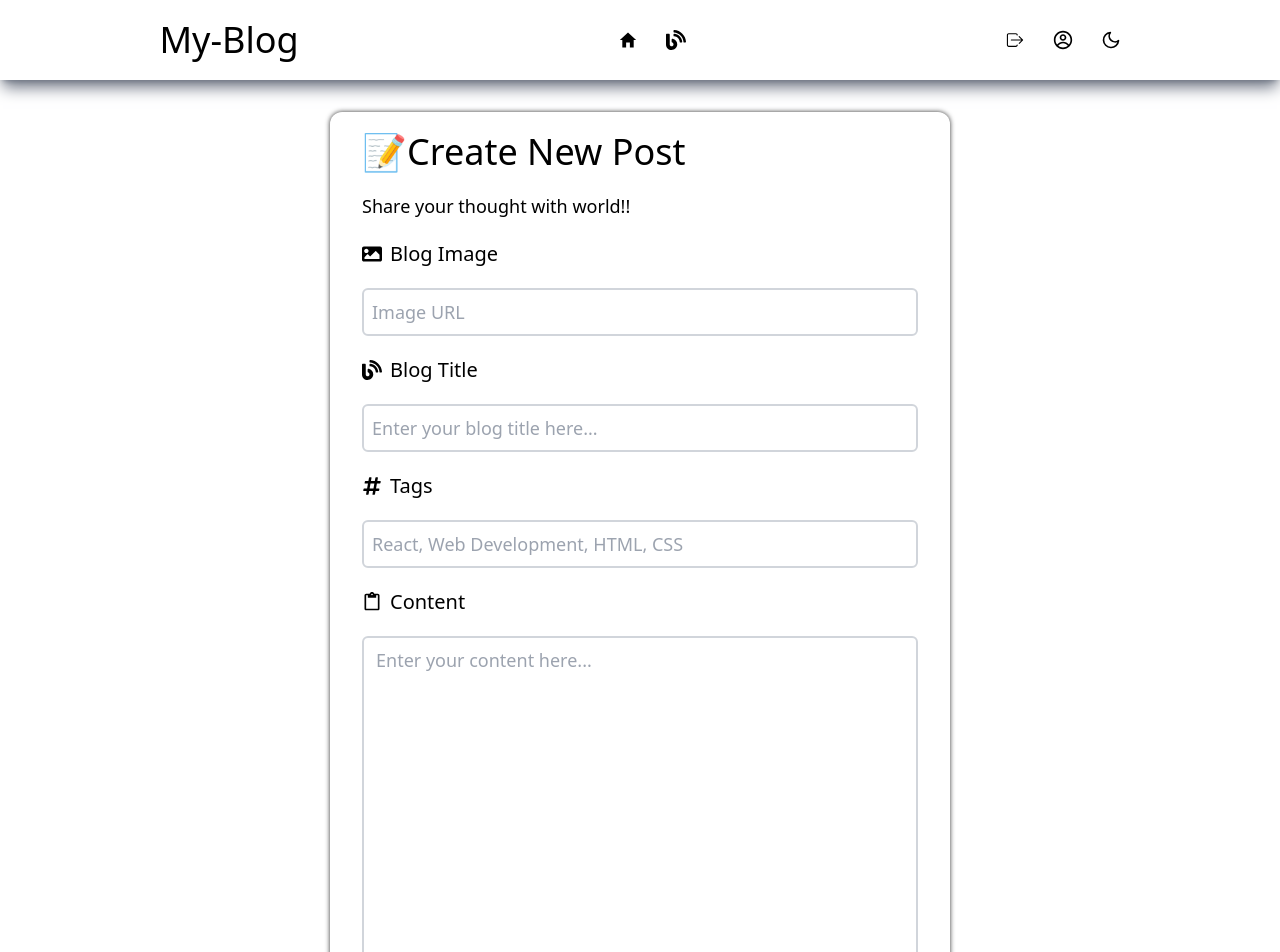
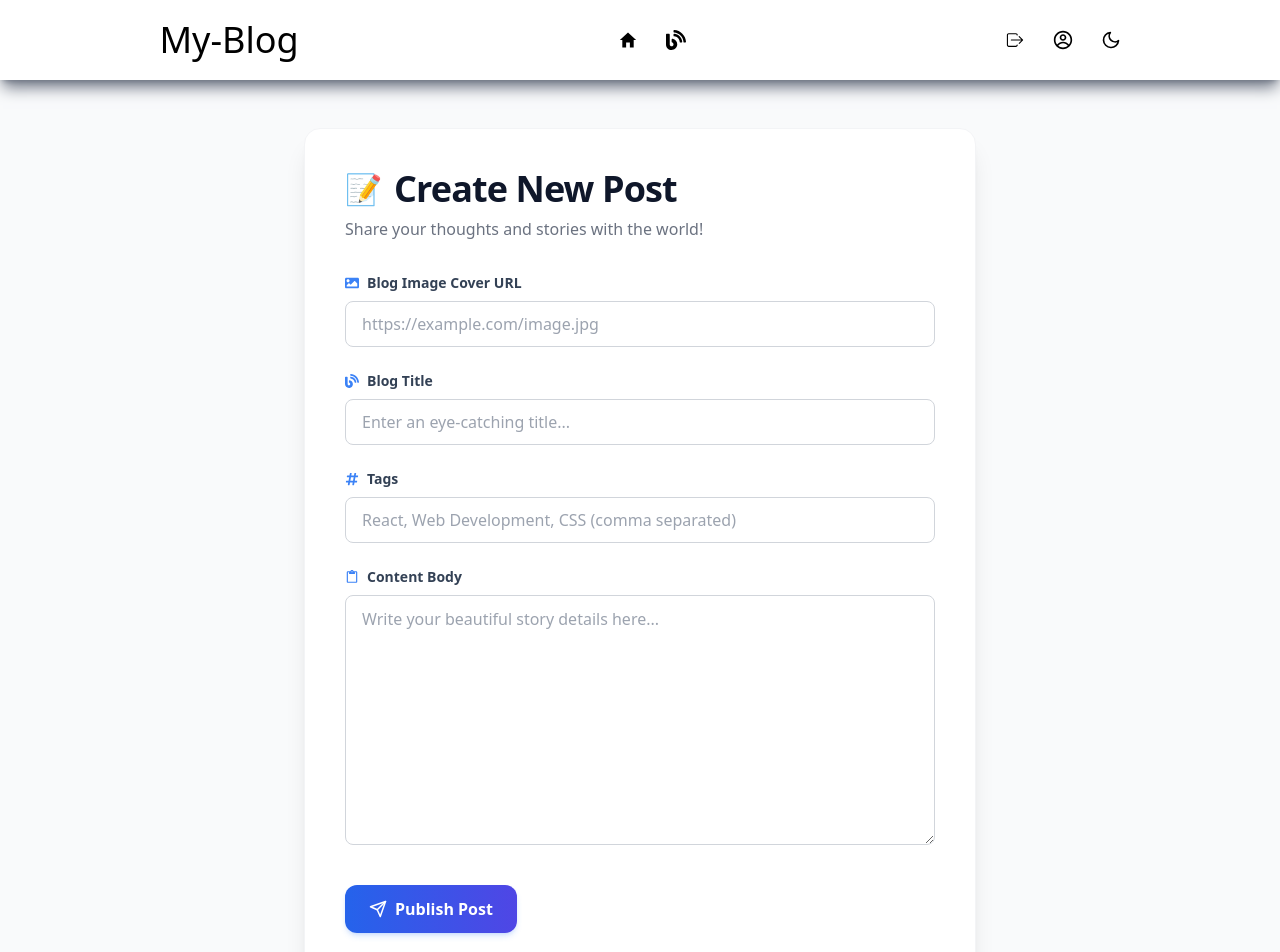
Before and after one commit to prateek205/blog-app, a React (Vite) app: page /blog in a window 1280 px wide. Shown: the top 952 px of the page. Built offline with nearby package versions, Linux system fonts and the light colour scheme; data requests are answered from the project's data file; sample sign-in values are in the browser's storage.

Commit message:
update Blog.jsx

```diff
--- a/src/pages/Blog.jsx
+++ b/src/pages/Blog.jsx
@@ -9,66 +9,97 @@ const Blog = () => {
   const { formData, handleSubmit, handleChange } = MyBlogContext();
 
   return (
-    <section className="h-full px-5 py-8 bg-white text-black dark:bg-gray-900 dark:text-white duration-300">
-      <div className=" rounded-xl m-auto shadow-[0_0_5px_rgb(50,50,50)] flex flex-col gap-5 w-1/2 h-6/5 py-5 px-8 dark:shadow-[0_0_10px_rgb(250,250,250)]">
-        <div className="flex items-start gap-5 flex-col  text-4xl">
-          <div className="flex">
+    <section className="min-h-screen px-4 py-12 bg-gray-50 text-slate-900 dark:bg-gray-900 dark:text-gray-100 transition-colors duration-300 flex items-center justify-center">
+      <div className="w-full max-w-2xl bg-white dark:bg-gray-800 rounded-2xl border border-gray-100 dark:border-gray-700/50 p-6 sm:p-10 shadow-xl transition-all duration-300">
+        {/* Form Heading Section */}
+        <div className="flex flex-col gap-2 mb-8">
+          <div className="flex items-center gap-3">
+            <span className="text-3xl" role="img" aria-label="memo">
               📝
-            <h1 className="text-4xl">Create New Post</h1>
+            </span>
+            <h1 className="text-3xl sm:text-4xl font-extrabold tracking-tight text-slate-900 dark:text-white">
+              Create New Post
+            </h1>
           </div>
-          <p className="text-lg">Share your thought with world!!</p>
+          <p className="text-sm sm:text-base text-gray-500 dark:text-gray-400">
+            Share your thoughts and stories with the world!
+          </p>
         </div>
-        <form onSubmit={handleSubmit} className="flex flex-col gap-5">
-          <label className="text-xl flex items-center gap-2">
-            <FaImage />
-            Blog Image
+
+        {/* Post Form */}
+        <form onSubmit={handleSubmit} className="flex flex-col gap-6">
+          {/* Image URL Input */}
+          <div className="flex flex-col gap-2">
+            <label className="text-sm font-semibold flex items-center gap-2 text-slate-700 dark:text-gray-300">
+              <FaImage className="text-blue-500" />
+              Blog Image Cover URL
             </label>
             <input
-            className="text-lg py-2 px-2 outline-none bg-transparent border-2 border-gray-300 dark:border-2 dark:border-gray-600 rounded-md"
-            type="text"
-            placeholder="Image URL"
+              className="text-base py-2.5 px-4 outline-none bg-transparent border border-gray-300 dark:border-gray-600 rounded-lg focus:ring-2 focus:ring-blue-500/50 focus:border-blue-500 transition-all"
+              type="url"
+              placeholder="https://example.com/image.jpg"
               name="image"
               value={formData.image}
               onChange={handleChange}
             />
-          <label className="text-xl flex items-center gap-2">
-            <FaBlog />
+          </div>
+
+          {/* Title Input */}
+          <div className="flex flex-col gap-2">
+            <label className="text-sm font-semibold flex items-center gap-2 text-slate-700 dark:text-gray-300">
+              <FaBlog className="text-blue-500" />
               Blog Title
             </label>
             <input
-            className="text-lg py-2 px-2 outline-none bg-transparent border-2 border-gray-300 dark:border-2 dark:border-gray-600 rounded-md"
+              className="text-base py-2.5 px-4 outline-none bg-transparent border border-gray-300 dark:border-gray-600 rounded-lg focus:ring-2 focus:ring-blue-500/50 focus:border-blue-500 transition-all font-medium"
               type="text"
-            placeholder="Enter your blog title here..."
+              placeholder="Enter an eye-catching title..."
               name="title"
               value={formData.title}
               onChange={handleChange}
+              required
             />
-          <label className="text-xl flex items-center gap-2">
-            <FaHashtag /> Tags
+          </div>
+
+          {/* Tags Input */}
+          <div className="flex flex-col gap-2">
+            <label className="text-sm font-semibold flex items-center gap-2 text-slate-700 dark:text-gray-300">
+              <FaHashtag className="text-blue-500" />
+              Tags
             </label>
             <input
-            className="text-lg py-2 px-2 outline-none bg-transparent border-2 border-gray-300 dark:border-2 dark:border-gray-600 rounded-md"
+              className="text-base py-2.5 px-4 outline-none bg-transparent border border-gray-300 dark:border-gray-600 rounded-lg focus:ring-2 focus:ring-blue-500/50 focus:border-blue-500 transition-all"
               type="text"
-            placeholder="React, Web Development, HTML, CSS"
+              placeholder="React, Web Development, CSS (comma separated)"
               name="tags"
               value={formData.tags}
               onChange={handleChange}
             />
-          <label className="text-xl flex items-center gap-2">
-            <MdContentPaste /> Content
+          </div>
+
+          {/* Content Textarea */}
+          <div className="flex flex-col gap-2">
+            <label className="text-sm font-semibold flex items-center gap-2 text-slate-700 dark:text-gray-300">
+              <MdContentPaste className="text-blue-500" />
+              Content Body
             </label>
             <textarea
-            className="text-lg py-2 px-3 outline-none bg-transparent border-2 border-gray-300 dark:border-2 dark:border-gray-600 rounded-md"
-            cols="30"
-            rows="15"
-            placeholder="Enter your content here..."
+              className="text-base py-2.5 px-4 min-h-[250px] outline-none bg-transparent border border-gray-300 dark:border-gray-600 rounded-lg focus:ring-2 focus:ring-blue-500/50 focus:border-blue-500 transition-all resize-y leading-relaxed"
+              placeholder="Write your beautiful story details here..."
               name="content"
               value={formData.content}
               onChange={handleChange}
+              required
             ></textarea>
-          <div className="flex gap-10">
-            <button className="flex items-center gap-4 bg-gradient-to-r from-blue-500 to-blue-300 hover:text-black duration-300 cursor-pointer text-lg px-3 py-2 w-1/4 rounded-md hover:translate-y-1">
-              <FiSend />
+          </div>
+
+          {/* Action Footer Button */}
+          <div className="pt-4 flex justify-start">
+            <button
+              type="submit"
+              className="inline-flex items-center justify-center gap-2 px-6 py-3 font-semibold text-white bg-gradient-to-r from-blue-600 to-indigo-600 hover:from-blue-700 hover:to-indigo-700 rounded-xl shadow-md shadow-blue-500/20 hover:shadow-lg transition-all duration-200 transform active:scale-[0.98] cursor-pointer group"
+            >
+              <FiSend className="text-lg transition-transform group-hover:translate-x-0.5 group-hover:-translate-y-0.5" />
               Publish Post
             </button>
           </div>
```
Lines whose indentation alone changed are shown as unchanged.
